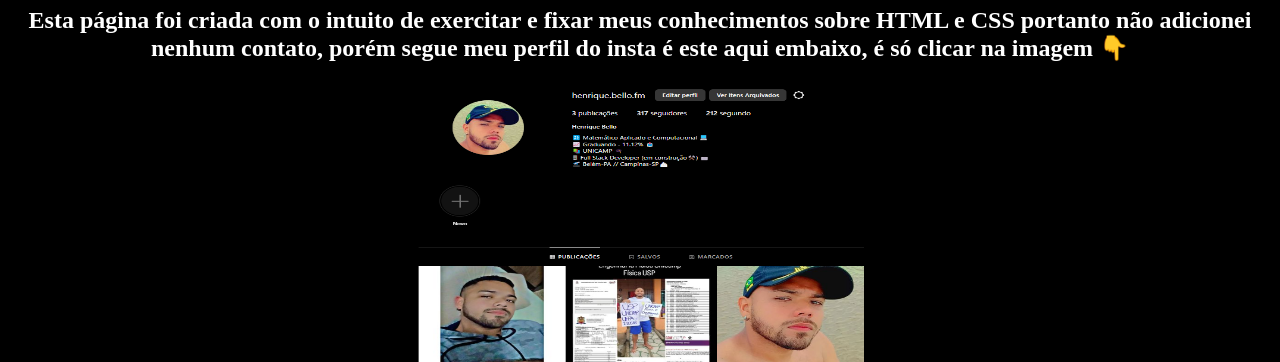
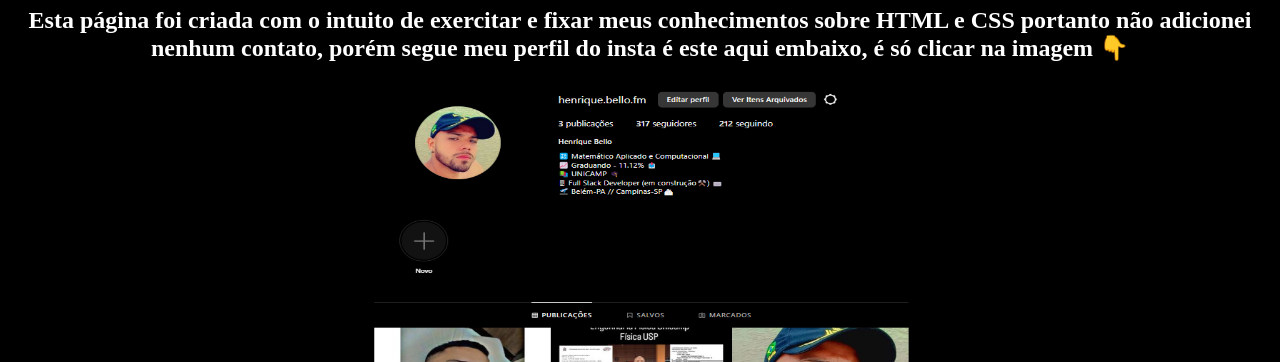
Before and after one commit to PedroBello2023/Website-Simple, a plain HTML site: page contact.html in a window 1280 px wide. Shown: the part 73-435 px from the top of the page. Drawn offline with Linux system fonts and the light colour scheme.

Commit message:
Update contact.html

```diff
--- a/contact.html
+++ b/contact.html
@@ -14,8 +14,8 @@
         }
         img {
             text-align: center;
-            width: 500px;
-            height: 300px;
+            width: 600px;
+            height: 400px;
             padding: 0 50px;
         }
 
```
